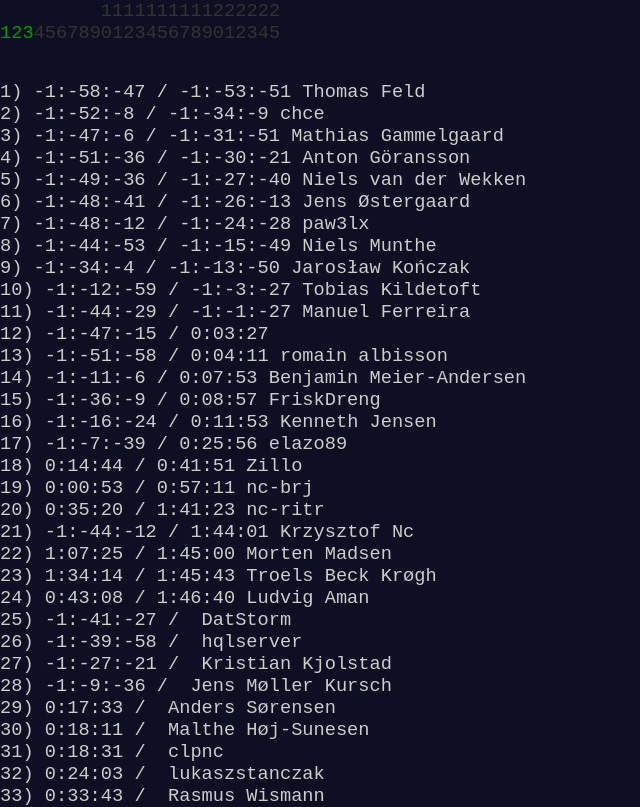
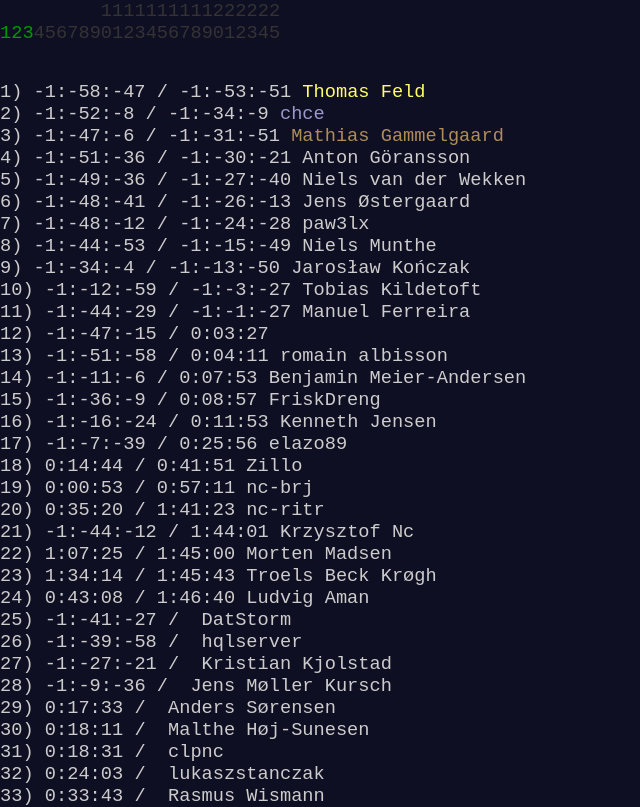
Before and after one commit to chce/aoc2021-nc-scoreboard, a React (Create React App) app: page / in a window 1280 px wide. Shown: the top 807 px of the page, without its empty margins (0-640 px from the left). Built offline with nearby package versions, Linux system fonts and the light colour scheme.

Commit message:
Color coded top 3

```diff
--- a/src/App.css
+++ b/src/App.css
@@ -474,6 +474,7 @@ form#settings input[type="checkbox"] ~ span {
 .privboard-star-unlocked  { color: #333333; }
 .privboard-star-firstonly { color: #9999cc; }
 .privboard-star-both      { color: #ffff66; }
+.privboard-third          { color: #b08d57; }
 .privboard-delbtn { opacity:.33; }
 .privboard-row:hover .privboard-delbtn { opacity:1; }
 
--- a/src/App.tsx
+++ b/src/App.tsx
@@ -81,7 +81,7 @@ function renderPlayer(player: any, selectedDay: string, idx: number) {
   console.log(selectedDay);
   return (
     <div className="privboard-row">
-      <span className="privboard-position">{idx+1})</span> {renderUnixTimestamp(player.completion_day_level?.[selectedDay]?.["1"]?.get_star_ts as number, selectedDay)} / {renderUnixTimestamp(player.completion_day_level?.[selectedDay]?.["2"]?.get_star_ts as number, selectedDay)} <span className="privboard-name">{player.name}</span></div>
+      <span className="privboard-position">{idx+1})</span> {renderUnixTimestamp(player.completion_day_level?.[selectedDay]?.["1"]?.get_star_ts as number, selectedDay)} / {renderUnixTimestamp(player.completion_day_level?.[selectedDay]?.["2"]?.get_star_ts as number, selectedDay)} <span className={`privboard-name ${idx === 0 ? 'privboard-star-both' : idx === 1 ? 'privboard-star-firstonly' : idx === 2 ? 'privboard-third' : ''}`}>{player.name}</span></div>
   )
 }
 
```
